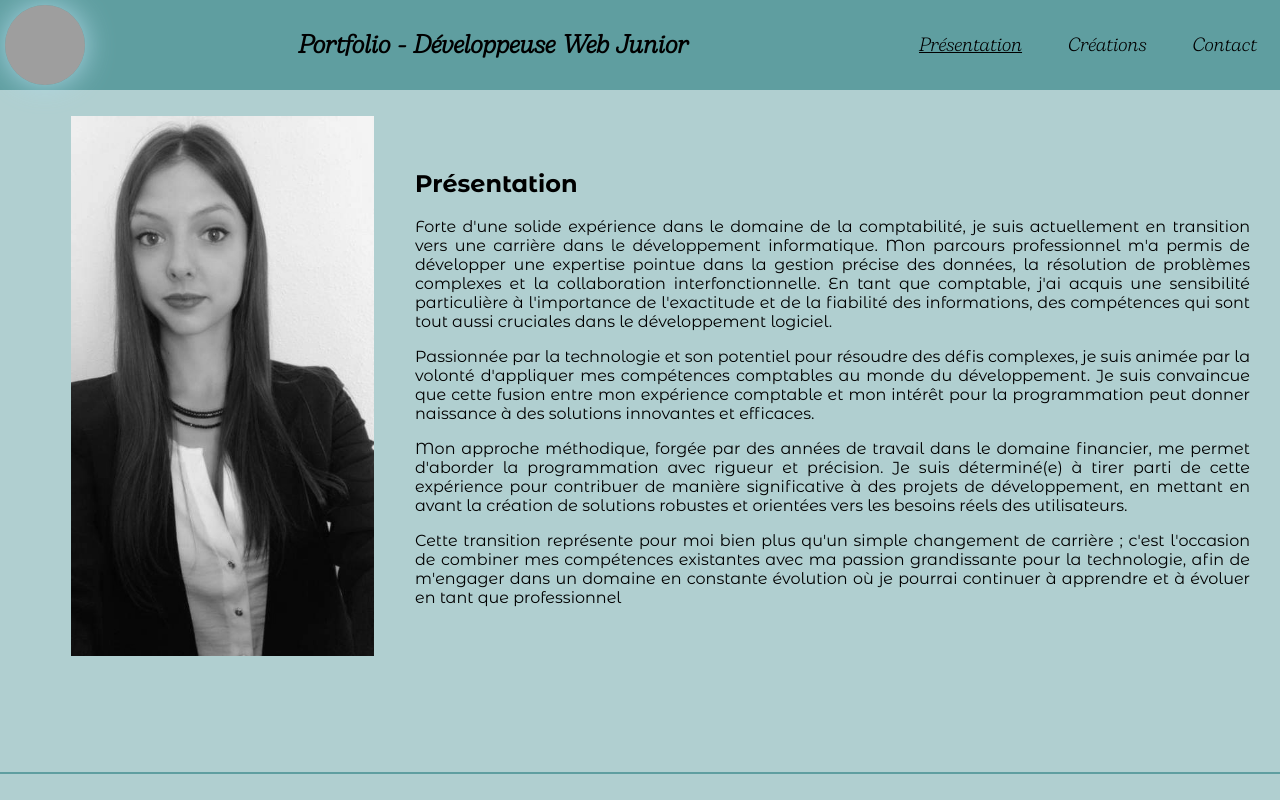
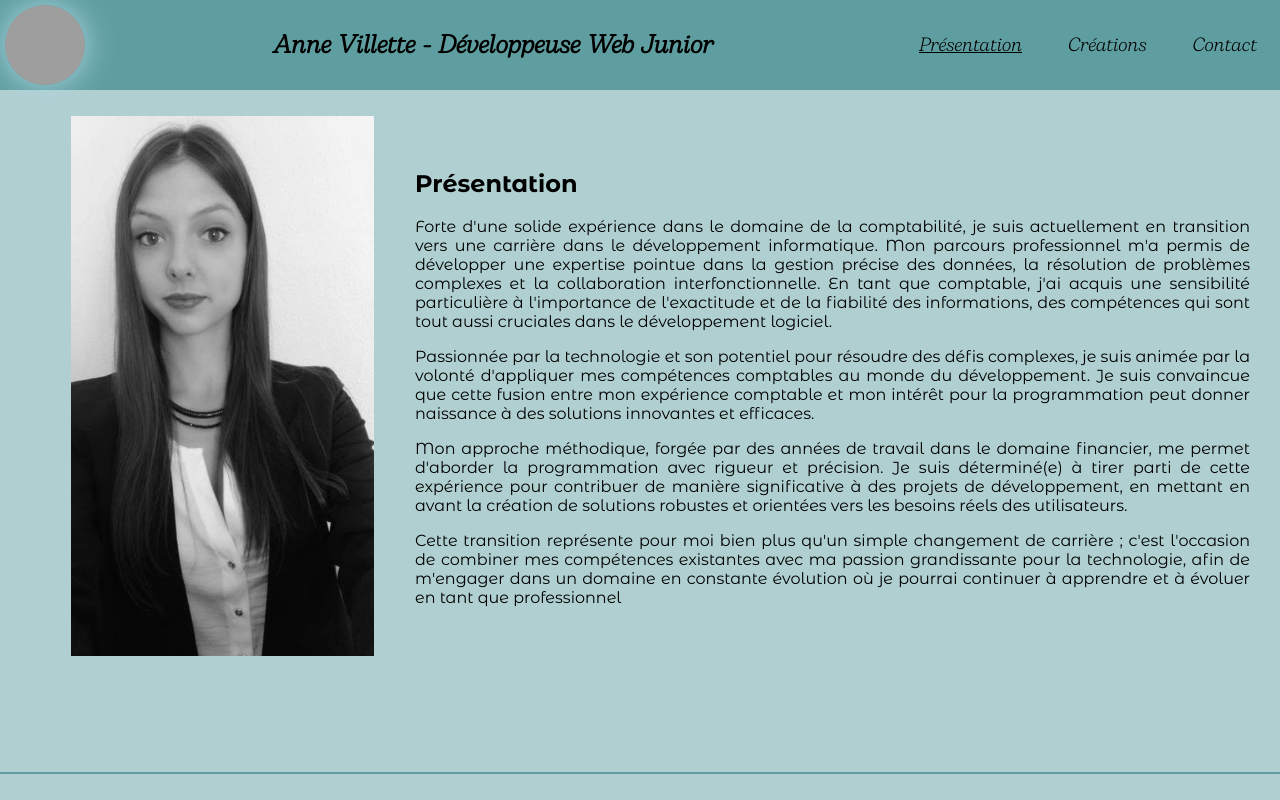
Before and after one commit to AnneCode25/Vue.JS-Portfolio, a Vue app: page / in a window 1280 px wide. Shown: the top 800 px of the page. Built offline with nearby package versions, Linux system fonts and the light colour scheme; grey boxes are pictures that could not be loaded.

Commit message:
modification 13.05.24

```diff
--- a/index.html
+++ b/index.html
@@ -4,6 +4,7 @@
     <meta charset="UTF-8">
     <link rel="icon" href="/favicon.png">
     <meta name="viewport" content="width=device-width, initial-scale=1.0">
+    <meta name="description" content="Découvrez le portfolio dynamique d'une développeuse web junior passionnée. Explorez ses réalisations, compétences et projets avec une présentation créative et professionnelle.">
     <link rel="preconnect" href="https://fonts.googleapis.com">
     <link rel="preconnect" href="https://fonts.gstatic.com" crossorigin>
     <link
--- a/src/components/TheHeader.vue
+++ b/src/components/TheHeader.vue
@@ -3,7 +3,7 @@
       <figure class="logo">
           <img src="@/assets/images/AV.svg.png" alt="logo" @click="scrollToTop">
       </figure>
-      <h1>Portfolio - Développeuse Web Junior</h1>
+      <h1>Anne Villette - Développeuse Web Junior</h1>
       <nav id="nav">
         <ul>
           <li
```
